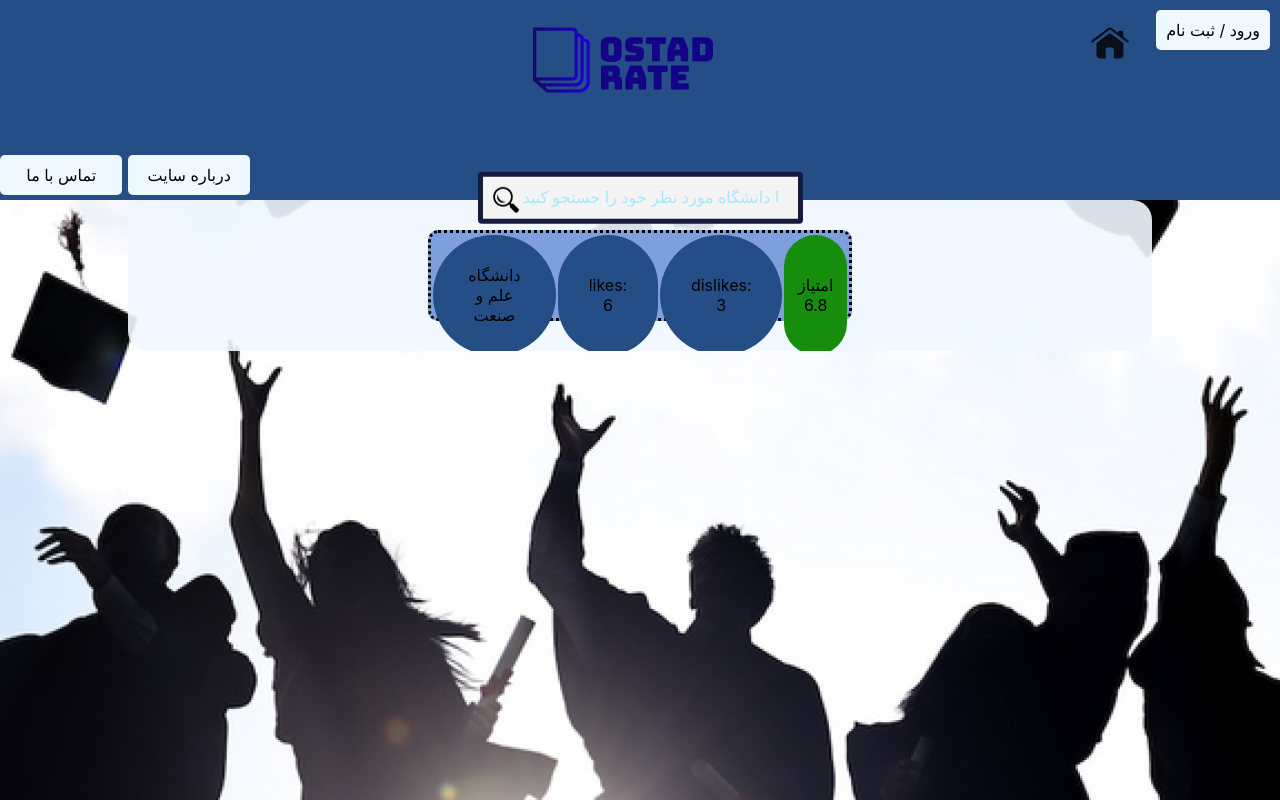
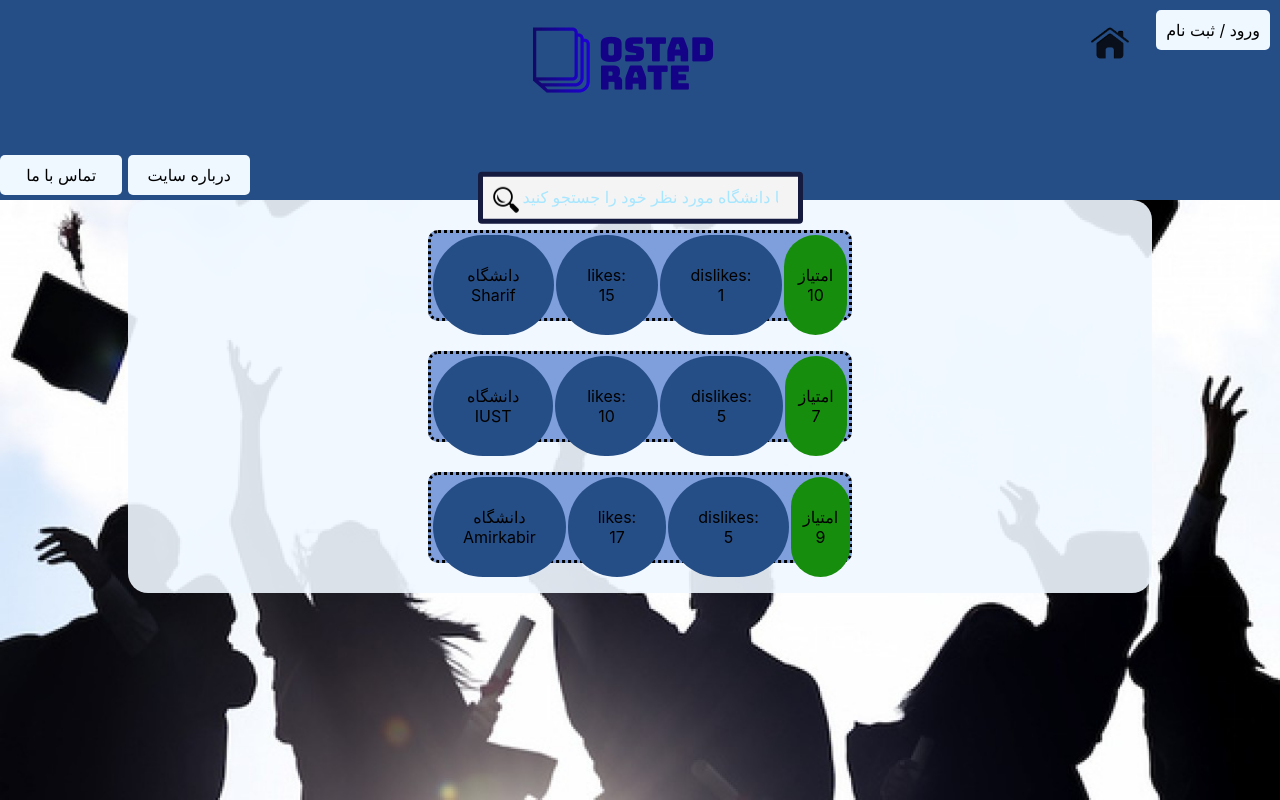
Before and after one commit to cpt9m0/software_engineering_undergraduate_project, a React (Create React App) app in the folder app/react/my-app/: page /TopUniversities in a window 1280 px wide. Built offline with nearby package versions, Linux system fonts and the light colour scheme.

Commit message:
topUniversity done

```diff
--- /dev/null
+++ b/app/react/my-app/src/components/Layout/TopUniversity.js
@@ -0,0 +1,18 @@
+import React, {Component} from 'react';
+import propTypes from 'prop-types';
+import TopUniversityItem from './TopUniversityItem';
+
+class TopUniversity extends Component {
+
+    render() {
+        return this.props.universitiesList.map((topUniversity) => (
+            <TopUniversityItem id = {topUniversity.id} topUniversity = {topUniversity}/>
+        ));
+    }
+}
+
+TopUniversity.propTypes = {
+    topUniversity: propTypes.array.isRequired
+}
+
+export default TopUniversity;
--- /dev/null
+++ b/app/react/my-app/src/components/Layout/TopUniversityItem.js
@@ -0,0 +1,49 @@
+import React, { Component } from 'react'
+import propTypes from 'prop-types';
+import { Redirect } from 'react-router-dom';
+import  '../../newCss.css';
+
+export class TopUniversityItem extends Component {
+
+    state = {
+        redirectUniversity:false
+      }
+
+        setRedirectUniversity = () => {
+          this.setState({
+            redirectUniversity: true
+          })
+        }
+
+        renderRedirectUniversity = () => {
+          if (this.state.redirectUniversity) {
+            return <Redirect to='./ViewUniversity' />
+          }
+        }
+
+    render() {
+        const{id, university, likes, dislikes, overall_score, comment } = this.props.topUniversity;
+        return (
+        <div> {this.renderRedirectUniversity()}
+            <div className="UniversityButton" onClick={this.setRedirectUniversity}>
+                <table>
+                    <tr>
+                        <td id="But">دانشگاه {university}</td>
+                        <td id="But">likes: {likes}</td>
+                        <td id="But">dislikes: {dislikes}</td>
+                        <td id="score">امتیاز {overall_score}</td>
+                    </tr>
+
+                </table>
+            </div>
+        </div>
+
+        )
+    }
+}
+
+TopUniversityItem.propTypes = {
+    topUniversityItem: propTypes.object.isRequired
+}
+
+export default TopUniversityItem;
--- a/app/react/my-app/src/components/TopUniversities.js
+++ b/app/react/my-app/src/components/TopUniversities.js
@@ -3,6 +3,7 @@ import React, {Component} from 'react';
 import '../newCss.css';
 import Header from './Header';
 import { Redirect } from 'react-router-dom';
+import TopUniversity from './Layout/TopUniversity';
 
 //var jsonData = require('../../file.json');
 
@@ -26,34 +27,39 @@ var data = [
 
 class TopUniversities extends React.Component {
 
-    constructor() {
-        super();
-
-        this.state = {
-          overall_score: 1,
-          name: "",
-          likes: "",
-          dislikes: ""
-        };
-      }
+  constructor() {
+    super();
+  }
 
 
-      state = {
-        redirectUniversity:false
+  state = {
+    universitiesList: [
+      {
+        id: "3",
+        university: "Sharif",
+        likes: "15",
+        dislikes: "1",
+        overall_score: "10",
+        comment: "gooood"
+      },
+      {
+        id: "4",
+        university: "IUST",
+        likes: "10",
+        dislikes: "5",
+        overall_score: "7",
+        comment: "bad"
+      },
+      {
+        id: "5",
+        university: "Amirkabir",
+        likes: "17",
+        dislikes: "5",
+        overall_score: "9",
+        comment: "not bad"
       }
-
-        setRedirectUniversity = () => {
-          this.setState({
-            redirectUniversity: true
-          })
-        }
-
-        renderRedirectUniversity = () => {
-          if (this.state.redirectUniversity) {
-            return <Redirect to='./ViewUniversity' />
-          }
-        }
-
+    ]
+  }
 
       //componentDidMount() {
       //  axios.get('/user/get-top-professors', data, {headers:headers}).then(
@@ -73,19 +79,7 @@ class TopUniversities extends React.Component {
       <div>
         <Header/>
         <div className="allBackground">
-        <div> {this.renderRedirectUniversity()}
-            <div className="UniversityButton" onClick={this.setRedirectUniversity}>
-                <table>
-                    <tr>
-                        <td id="But">دانشگاه {jsonData.university}</td>
-                        <td id="But">likes: {jsonData.likes}</td>
-                        <td id="But">dislikes: {jsonData.dislikes}</td>
-                        <td id="score">امتیاز {jsonData.score}</td>
-                    </tr>
-
-                </table>
-            </div>
-        </div>
+          <TopUniversity universitiesList={this.state.universitiesList}/>
         </div>
       </div>
     );
```
